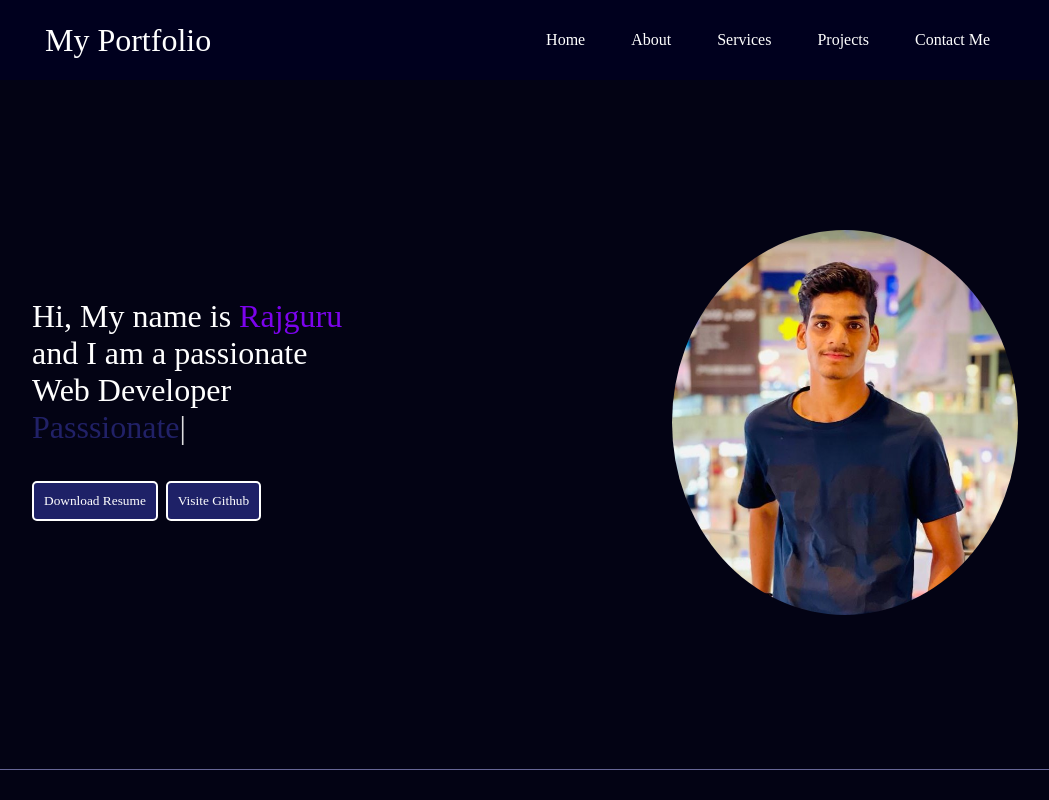
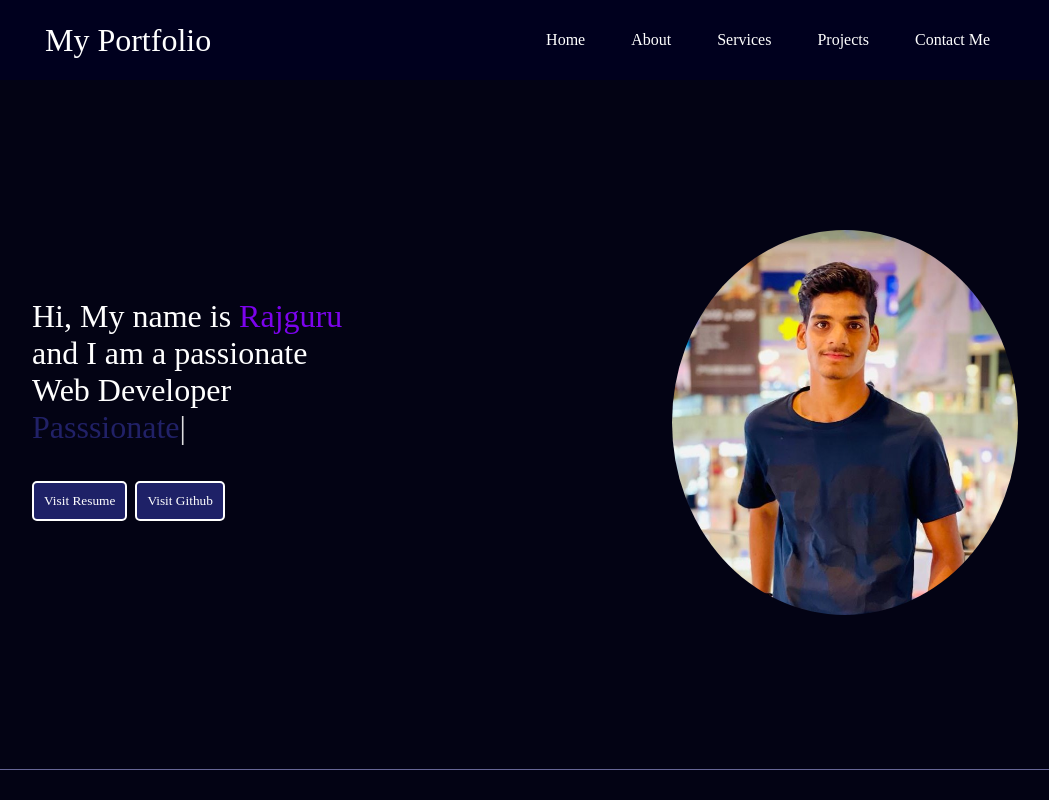
Before and after one commit to rajgurugargote/CODESOFT, a plain HTML site: page Portfolio/index.html in a window 1280 px wide. Shown: the top 800 px of the page, without its empty margins (111-1160 px from the left). Drawn offline with nearby package versions, Linux system fonts and the light colour scheme.

Commit message:
Update index.html

```diff
--- a/Portfolio/index.html
+++ b/Portfolio/index.html
@@ -30,8 +30,9 @@
        <div>Web Developer</div>
        <span id="element"></span>
        <div class="buttons">
-        <button class="btn">Download Resume</button>
-        <button class="btn">Visite Github</button>
+       <button class="btn" onClick="document.location='Resume.html'">Visit Resume</button>
+       <button class="btn" onClick="document.location='https://github.com/rajgurugargote'" >Visit Github</button>
+       </div>
        </div>
      </div>
      <div class="rightsection">
```
